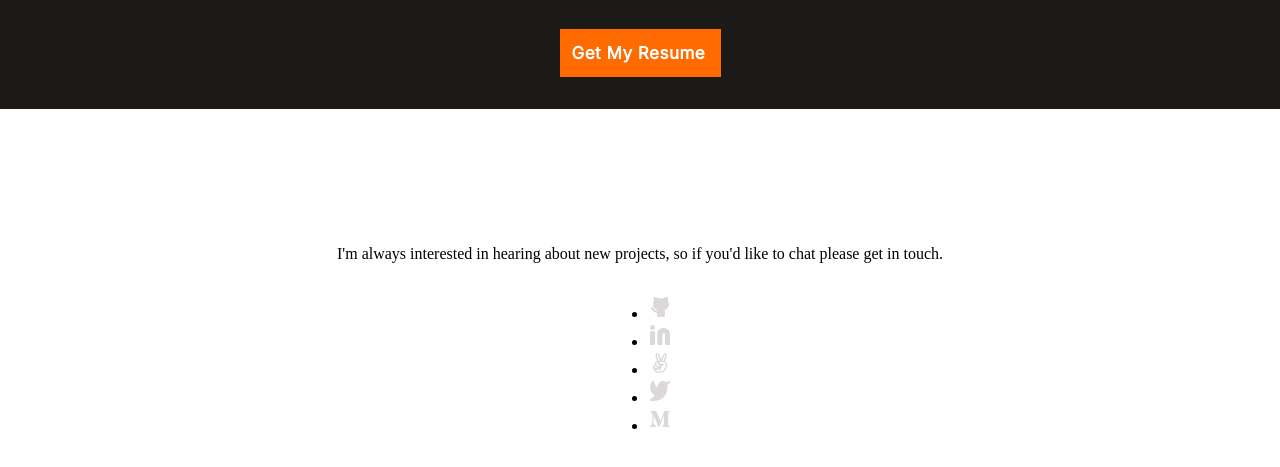
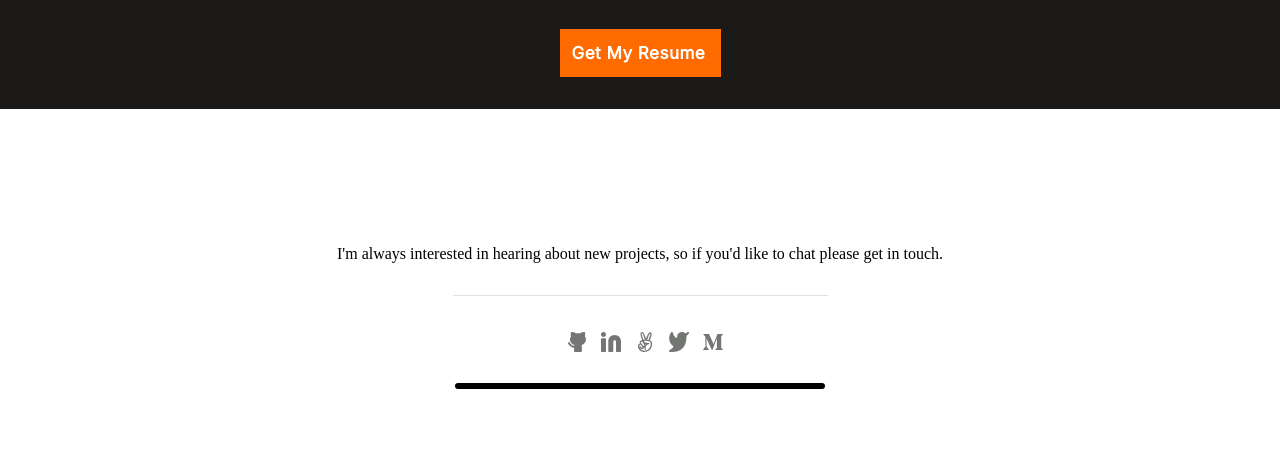
Before and after one commit to borrnelsonk/mobileporfoliopair, a website: page index.html in a window 1280 px wide. Shown: the part 2236-2703 px from the top of the page. Drawn offline with Linux system fonts and the light colour scheme.

Commit message:
Style the social icons as per the figma design

```diff
--- a/styles.css
+++ b/styles.css
@@ -502,3 +502,24 @@
     left: 0;
     top: 1663px;
   }
+  .footersocials li {
+    filter: invert(48%) sepia(79%) saturate(2476%) hue-rotate(86deg) brightness(18%) contrast(10%);
+    padding: 5px;
+  }
+  .footersocials {
+    display: flex;
+    width: 375px;
+    height: 72px;
+    border-top: 1px solid #dfe1e6;
+    padding-top: 25px;
+    list-style-type: none;
+    align-items: center;
+    justify-content: center;
+    padding-left: 10px;
+  }
+
+  .borderline {
+    border: 3px solid black;
+    width: 30%;
+    border-radius: 5px;
+  }
```
